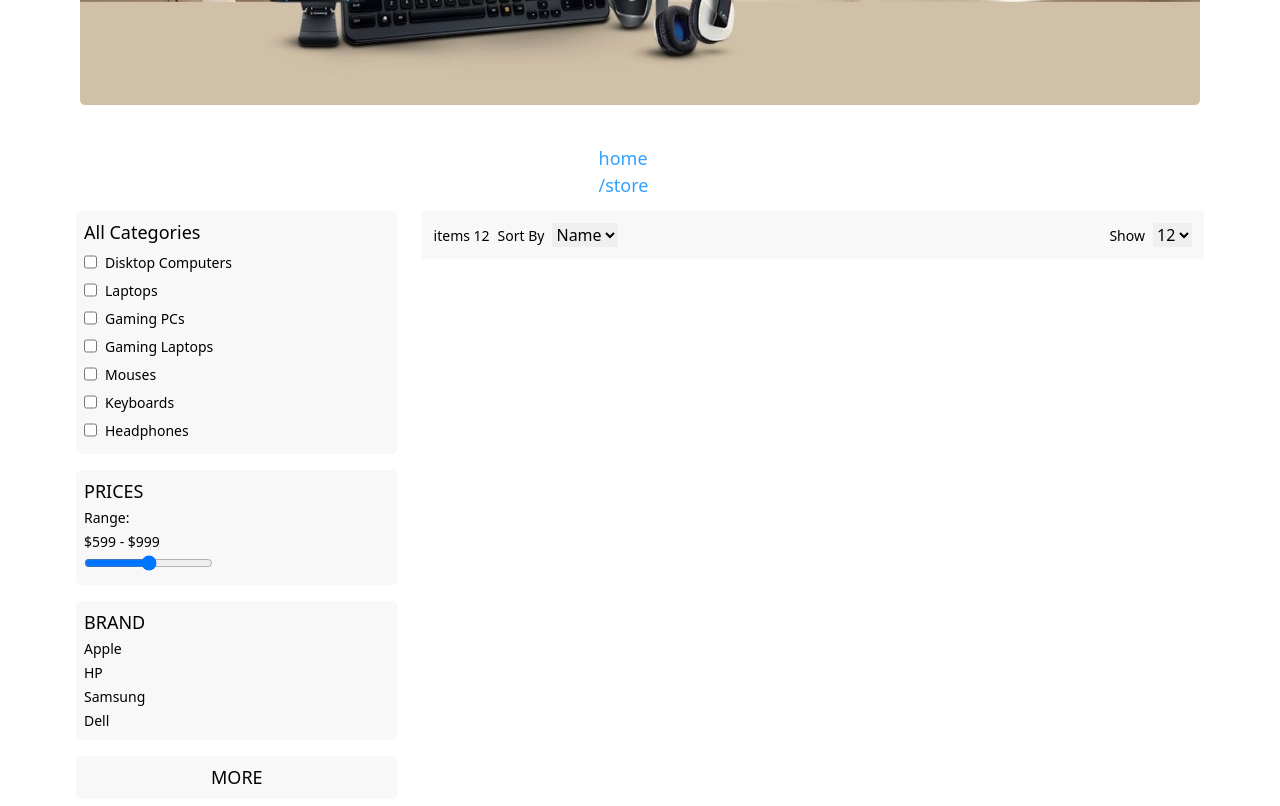
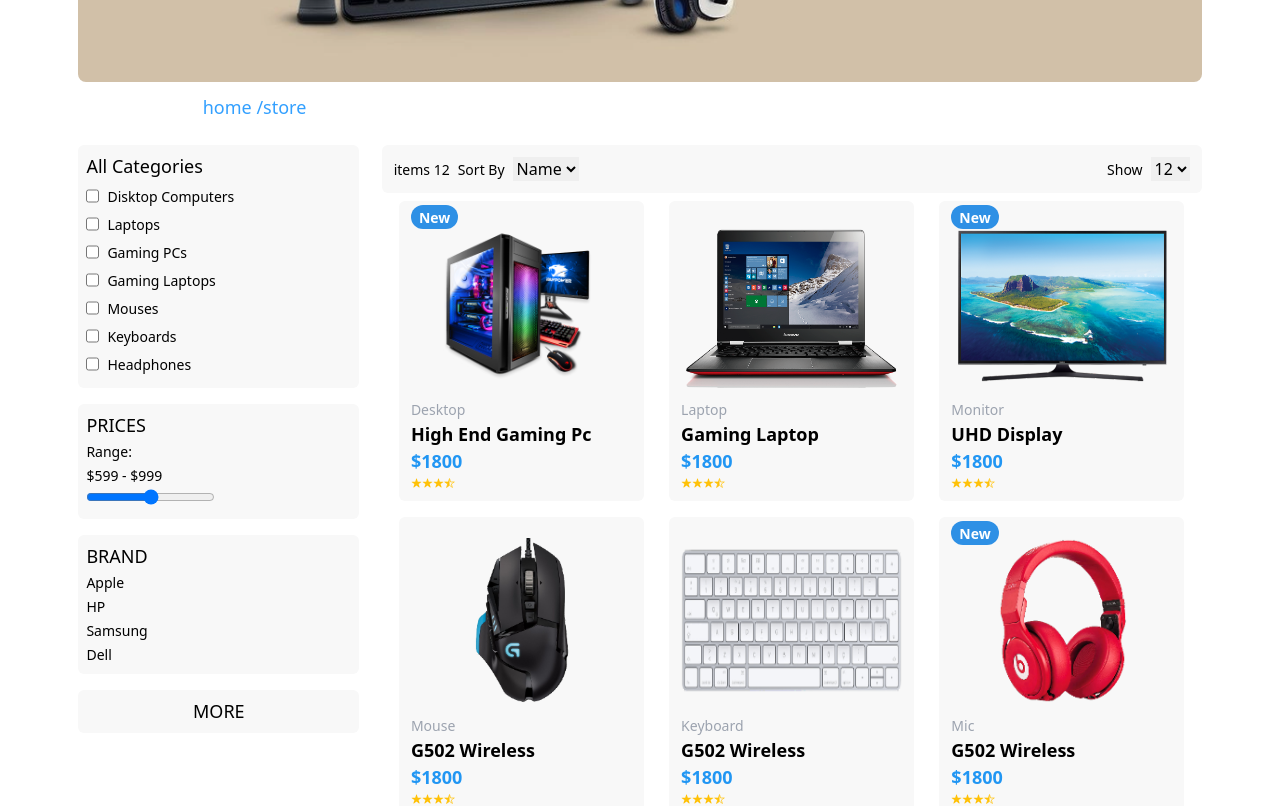
Before and after one commit to mhuzaifa360/react-computer-system-ecommerce-project, a React (Vite) app: page /store in a window 1280 px wide. Shown: the part 380-1186 px from the top of the page. Built offline with nearby package versions, Linux system fonts and the light colour scheme.

Commit message:
complete store page with seperate components

```diff
--- a/src/assets/constants/product.js
+++ b/src/assets/constants/product.js
@@ -12,6 +12,7 @@
     image: pcsetup,
     price: 1800,
     currency: "$",
+    new: 'New'
   },
   {
     id: 2,
@@ -28,6 +29,7 @@
     image: monitor,
     price: 1800,
     currency: "$",
+    new: "New"
   },
   {
     id: 4,
@@ -36,6 +38,7 @@
     image: mouse,
     price: 1800,
     currency: "$",
+
   },
   {
     id: 5,
@@ -52,6 +55,7 @@
     image: mic,
     price: 1800,
     currency: "$",
+    new: "New"
   },
   {
     id: 7,
--- a/src/components/Navigation.jsx
+++ b/src/components/Navigation.jsx
@@ -1,18 +1,16 @@
-import React from 'react'
-import { useLocation } from 'react-router'
-import Typography  from '../components/common/Typography';
+import React from "react";
+import { useLocation } from "react-router";
+import Typography from "../components/common/Typography";
 
 function Navigation() {
-
-    const location = useLocation();
+  const location = useLocation();
   return (
-    <div className='flex justify-center'>
-
-    <div className=' w-[80%] text-[#33A0FF]'>
-      <Typography varient='h5'>home {location.pathname}</Typography>
+    <div className="flex justify-center ">
+      <div className=" w-[80%] text-[#33A0FF] p-3 ">
+        <Typography varient="h5">home {location.pathname}</Typography>
+      </div>
     </div>
-    </div>
-  )
+  );
 }
 
-export default Navigation
+export default Navigation;
--- a/src/components/store/Banner.jsx
+++ b/src/components/store/Banner.jsx
@@ -3,8 +3,8 @@
 
 function Banner() {
   return (
-    <div className='px-20 py-10'>
-      <img src={BannerImg} alt="" />
+    <div className=''>
+      <img src={BannerImg} alt="" className='rounded-lg'/>
     </div>
   )
 }
--- /dev/null
+++ b/src/components/store/Category.jsx
@@ -0,0 +1,82 @@
+import React from "react";
+import Typography from "../common/Typography";
+
+function Category() {
+  return (
+    <div>
+        {/* CATEGORY */}
+      <div className="bg-[#F8F8F8] p-2 rounded-md">
+        <Typography varient="h5">All Categories</Typography>
+        <form
+          action=""
+          className=" h-[200px] flex flex-col justify-evenly rounded-md"
+        >
+          <div className="flex gap-2">
+            <input type="checkbox" />
+            <Typography varient="small">Disktop Computers</Typography>
+          </div>
+          <div className="flex gap-2">
+            <input type="checkbox" />
+            <Typography varient="small">Laptops</Typography>
+          </div>
+          <div className="flex gap-2">
+            <input type="checkbox" />
+            <Typography varient="small">Gaming PCs</Typography>
+          </div>
+          <div className="flex gap-2">
+            <input type="checkbox" />
+            <Typography varient="small">Gaming Laptops</Typography>
+          </div>
+          <div className="flex gap-2">
+            <input type="checkbox" />
+            <Typography varient="small">Mouses</Typography>
+          </div>
+          <div className="flex gap-2">
+            <input type="checkbox" />
+            <Typography varient="small">Keyboards</Typography>
+          </div>
+          <div className="flex gap-2">
+            <input type="checkbox" />
+            <Typography varient="small">Headphones</Typography>
+          </div>
+        </form>
+      </div>
+
+      {/* PRICE RANGE */}
+      <div className="bg-[#F8F8F8] mt-4 rounded-md p-2">
+        <Typography varient="h5">PRICES</Typography>
+        <div>
+          <Typography varient="small">Range:</Typography>
+          <Typography varient="small">$599 - $999</Typography>
+        </div>
+        <input type="range" />
+      </div>
+      {/* BRAND */}
+      <div className="bg-[#F8F8F8] mt-4 rounded-md p-2">
+        <Typography varient="h5">BRAND</Typography>
+        <div>
+          <Typography varient="small">Apple</Typography>
+          <Typography varient="small"></Typography>
+        </div>
+        <div>
+          <Typography varient="small">HP</Typography>
+          <Typography varient="small"></Typography>
+        </div>
+        <div>
+          <Typography varient="small">Samsung</Typography>
+          <Typography varient="small"></Typography>
+        </div>
+        <div>
+          <Typography varient="small">Dell</Typography>
+          <Typography varient="small"></Typography>
+        </div>
+      </div>
+      {/* MORE */}
+      <div className="bg-[#F8F8F8] mt-4 text-center rounded-md p-2">
+        <Typography varient="h5">MORE</Typography>
+      </div>
+    </div>
+  );
+}
+
+export default Category;
--- /dev/null
+++ b/src/components/store/Products.jsx
@@ -0,0 +1,65 @@
+import React from 'react'
+import { products } from '../../assets/constants/product'
+import { IoIosStar } from "react-icons/io";
+import { IoStarHalf } from "react-icons/io5";
+import Typography from '../common/Typography';
+
+function Products() {
+  return (
+    <div>
+      <div className='flex flex-wrap justify-evenly'>
+            {
+              products.map((item,key)=>{
+                return(
+                   <div
+              className="w-[245px] h-[300px] bg-[#F8F8F8] rounded-md p-3 relative justify-evenly  flex flex-col hover:bg-[#DCF0FF] m-2"
+              key={key}
+            >
+                {/* RRODUCT IMAGE */}
+              <div className="flex justify-center h-[60%]">
+                <img src={item.image} alt="" className=" h-full" />
+              </div>
+              <div className="h-[30%]">
+                {/* CATEGORY */}
+                <Typography varient="small" effect="muted">
+                  {item.category}
+                </Typography>
+                {/* TITLE */}
+                <Typography varient="h5" style="font-semibold">
+                  {item.title}
+                </Typography>
+                {/* PRICE */}
+                <Typography
+                  varient="h5"
+                  style="font-semibold text-[#2196F3]"
+                >
+                  {item.currency}
+                  {item.price}
+                </Typography>
+                {/* NEW */}
+                <div className='absolute top-1 bg-[#2E90E5] px-2 rounded-3xl'>
+                <Typography
+                  varient="small"
+                  style="font-semibold text-white"
+                  >
+                  {item.new}
+                </Typography>
+                    </div>
+                {/* STARS */}
+                <div className="flex text-[#FFC107]">
+                  <IoIosStar className="w-[11px]" />
+                  <IoIosStar className="w-[11px]" />
+                  <IoIosStar className="w-[11px]" />
+                  <IoStarHalf className="w-[11px]" />
+                </div>
+              </div>
+            </div>
+                )
+              })
+            }
+          </div>
+    </div>
+  )
+}
+
+export default Products
--- /dev/null
+++ b/src/components/store/ProductsHead.jsx
@@ -0,0 +1,33 @@
+import React from 'react'
+import Typography from '../common/Typography'
+
+function ProductsHead() {
+  return (
+    <div>
+      <div className="flex justify-between bg-[#F8F8F8] p-3 rounded-md">
+            <div className="flex gap-2">
+              {/* SHOW ITEMS NUMBER */}
+              <Typography varient="small">items 12 </Typography>
+              {/* SORT PRODUCTS BY NAME */}
+              <form action="" className="flex gap-2">
+                <Typography varient="small">Sort By</Typography>
+                <select name="" id="">
+                  <option value="">Name</option>
+                </select>
+              </form>
+            </div>
+            {/* NUMBER OF ITEMS WILL BE SHOWN */}
+            <div className="flex">
+              <form action="" className="flex gap-2">
+                <Typography varient="small">Show</Typography>
+                <select name="" id="">
+                  <option value="">12</option>
+                </select>
+              </form>
+            </div>
+          </div>
+    </div>
+  )
+}
+
+export default ProductsHead
--- a/src/pages/Store.jsx
+++ b/src/pages/Store.jsx
@@ -2,118 +2,35 @@
 import Banner from "../components/store/Banner";
 import Navigation from "../components/Navigation";
 import Typography from "../components/common/Typography";
+import Category from "../components/store/Category";
+import Products from "../components/store/Products";
+import ProductsHead from "../components/store/ProductsHead";
 
 function Store() {
   // const [selectedCategory, setSelectedCategory] = useState("all");
   // const [priceRange, setPriceRange] = useState(0);
   return (
-    <div className="flex flex-col items-center">
-      <Banner />
-      <Navigation />
-
-      {/* MAIN SECTION */}
-      <div className=" w-[90%] flex ">
-        {/* LEFT SECTION */}
-        <div className=" w-[30%] p-3">
-          {/* CATEGORIES */}
-          <div className="bg-[#F8F8F8] p-2 rounded-md">
-            <Typography varient="h5">All Categories</Typography>
-            <form
-              action=""
-              className=" h-[200px] flex flex-col justify-evenly rounded-md"
-            >
-              <div className="flex gap-2">
-                <input type="checkbox" />
-                <Typography varient="small">Disktop Computers</Typography>
-              </div>
-              <div className="flex gap-2">
-                <input type="checkbox" />
-                <Typography varient="small">Laptops</Typography>
-              </div>
-              <div className="flex gap-2">
-                <input type="checkbox" />
-                <Typography varient="small">Gaming PCs</Typography>
-              </div>
-              <div className="flex gap-2">
-                <input type="checkbox" />
-                <Typography varient="small">Gaming Laptops</Typography>
-              </div>
-              <div className="flex gap-2">
-                <input type="checkbox" />
-                <Typography varient="small">Mouses</Typography>
-              </div>
-              <div className="flex gap-2">
-                <input type="checkbox" />
-                <Typography varient="small">Keyboards</Typography>
-              </div>
-              <div className="flex gap-2">
-                <input type="checkbox" />
-                <Typography varient="small">Headphones</Typography>
-              </div>
-            </form>
+    <div className=" flex flex-col items-center p-4">
+      <div className="w-[90%]  ">
+        {/* BANNER */}
+        <div className="w-full">
+          <Banner />
+        </div>
+        {/* NAVIGATION */}
+        <div>
+          <Navigation />
+        </div>
+        {/* BELOW SECTIONS */}
+        <div className="flex justify-between pt-3">
+          {/*  LEFT SECTION */}
+          <div className="w-[25%]">
+            <Category />
           </div>
-          {/* PRICE RANGE */}
-          <div className="bg-[#F8F8F8] mt-4 rounded-md p-2">
-            <Typography varient="h5">PRICES</Typography>
-            <div>
-              <Typography varient="small">Range:</Typography>
-              <Typography varient="small">$599 - $999</Typography>
-            </div>
-            <input type="range" />
+          {/* RIGHT SECTION */}
+          <div className="w-[73%]">
+            <ProductsHead />
+            <Products />
           </div>
-          {/* BRAND */}
-          <div className="bg-[#F8F8F8] mt-4 rounded-md p-2">
-            <Typography varient="h5">BRAND</Typography>
-            <div>
-              <Typography varient="small">Apple</Typography>
-              <Typography varient="small"></Typography>
-            </div>
-            <div>
-              <Typography varient="small">HP</Typography>
-              <Typography varient="small"></Typography>
-            </div>
-            <div>
-              <Typography varient="small">Samsung</Typography>
-              <Typography varient="small"></Typography>
-            </div>
-            <div>
-              <Typography varient="small">Dell</Typography>
-              <Typography varient="small"></Typography>
-            </div>
-          </div>
-          {/* MORE */}
-          <div className="bg-[#F8F8F8] mt-4 text-center rounded-md p-2">
-            <Typography varient="h5">MORE</Typography>
-          </div>
-        </div>
-
-        {/* RIGHT SECTION */}
-        <div className="p-3 w-[70%]">
-          {/* PRODUCTS HEAD */}
-          <div className="flex justify-between bg-[#F8F8F8] p-3">
-            <div className="flex gap-2">
-              {/* SHOW ITEMS NUMBER */}
-              <Typography varient="small">items 12 </Typography>
-              {/* SORT PRODUCTS BY NAME */}
-              <form action="" className="flex gap-2">
-                <Typography varient="small">Sort By</Typography>
-                <select name="" id="">
-                  <option value="">Name</option>
-                </select>
-              </form>
-            </div>
-            {/* NUMBER OF ITEMS WILL BE SHOWN */}
-            <div className="flex">
-              <form action="" className="flex gap-2">
-                <Typography varient="small">Show</Typography>
-                <select name="" id="">
-                  <option value="">12</option>
-                </select>
-              </form>
-            </div>
-          </div>
-          {/* PRODUCTS */}
-          <div></div>
         </div>
       </div>
     </div>
```
